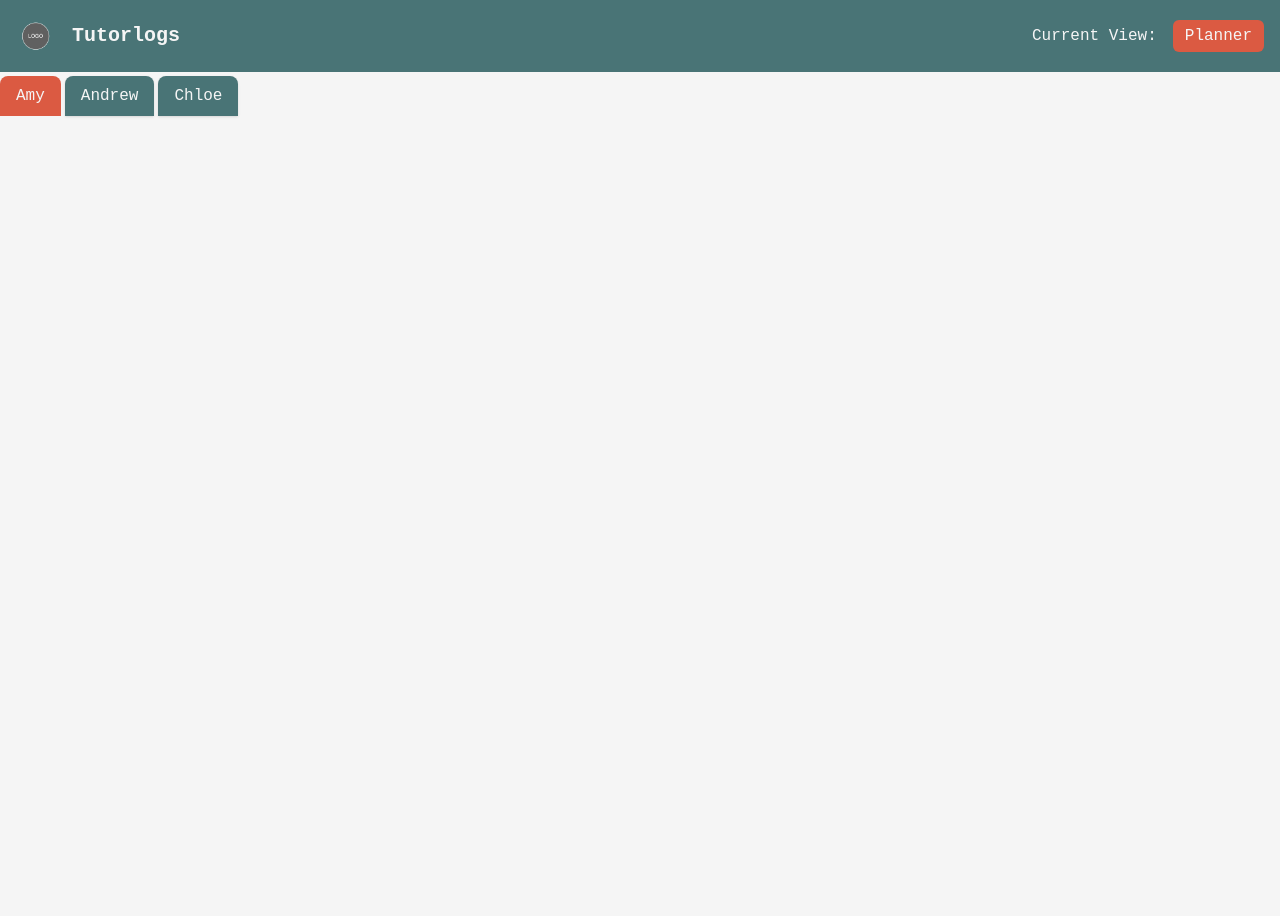
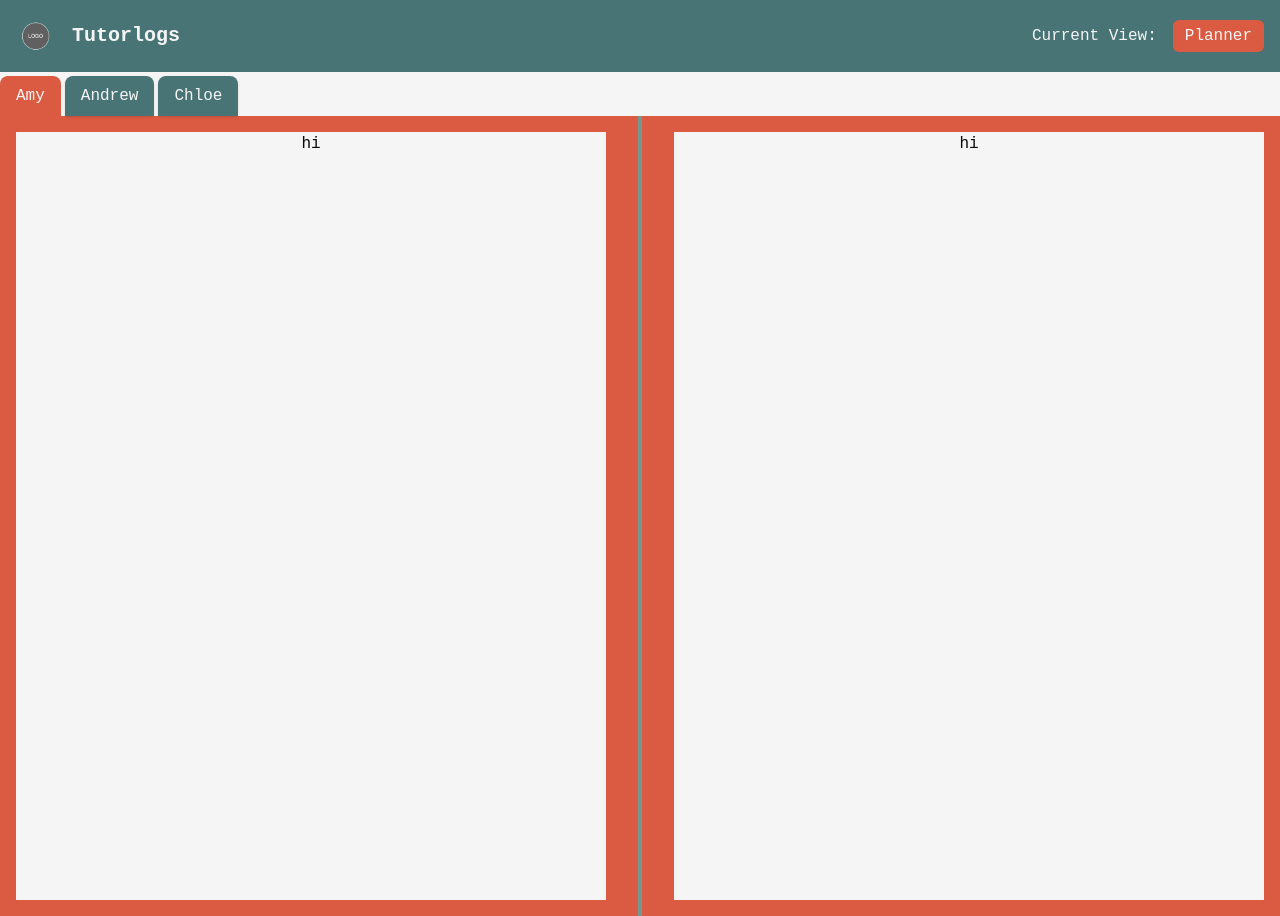
Before and after one commit to J-05/tutorlogs, a Next.js app: page / in a window 1280 px wide. Before the commit the page ends 800 px from the top, so only its background shows below. Built offline with nearby package versions, Linux system fonts and the light colour scheme.

Commit message:
fix: revert to custom panel

```diff
--- a/app/page.tsx
+++ b/app/page.tsx
@@ -1,8 +1,7 @@
 import TabGroup from "@/components/tabs/TabGroup";
 import Header from "@/components/header/Header"
 import { Tab } from "@/types/Tab"
-import { Panel, PanelGroup, PanelResizeHandle } from "react-resizable-panels";
-
+import PanelGroup from "@/components/panels/PanelGroup"
 
 const tabData: Tab[] = [
   { key: 'student1', title: 'Amy', content: <PanelGroup></PanelGroup> },
--- a/components/panels/PanelGroup.tsx
+++ b/components/panels/PanelGroup.tsx
@@ -1,7 +1,7 @@
 "use client";
 
 import Panel from "@/components/panels/Panel";
-import Resizer from "@/components/panels/Resizer";
+import PanelResizer from "@/components/panels/PanelResizer";
 import { useState } from "react";
 
 
@@ -14,7 +14,7 @@ const PanelGroup: React.FC = () => {
         <div className="panel-group flex flex-row gap-4 h-screen">
             <div className="flex-1 p-4 text-center h-full " style={{ width: leftWidth }}><Panel></Panel></div>
 
-            <Resizer></Resizer>
+            <PanelResizer></PanelResizer>
 
 
           <div className="flex-1 p-4 text-center h-full"><Panel></Panel></div>
--- a/components/panels/Resizer.tsx
+++ b/components/panels/PanelResizer.tsx
@@ -1,13 +1,13 @@
 "use client";
 
 
-const Resizer: React.FC = (resizePanel: () => void) => {
+const PanelResizer: React.FC = () => {
     return (
         <div
             className="w-1 bg-secondary cursor-col-resize"
-            onMouseDown={resizePanel}
+            // onMouseDown={}
         ></div>
     );
 }
 
-export default Resizer;
+export default PanelResizer;
```
Also changed, not shown: 1 other file (tests, documents, lock files or other folders).
